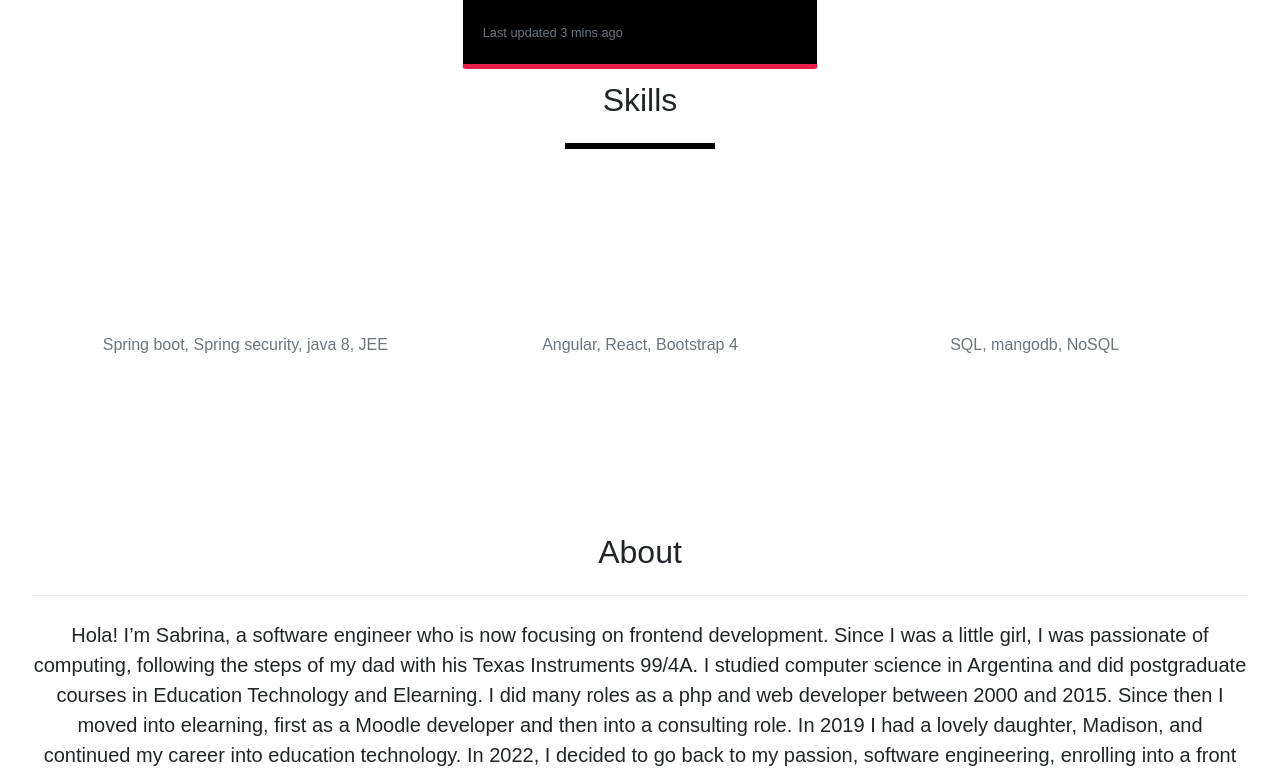
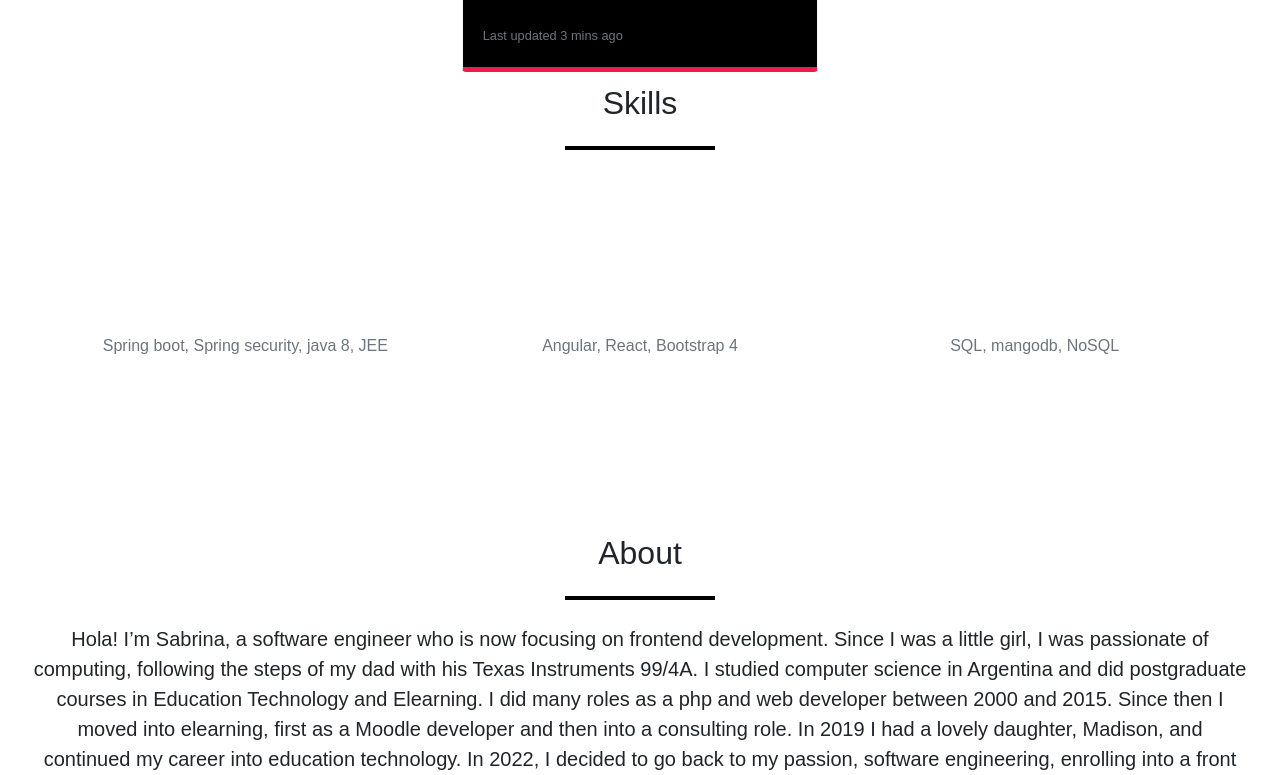
Before and after one commit to sabrina-martorelli/Bootstrap-Porfolio, a plain HTML site: page index.html in a window 1280 px wide. Shown: the part 1554-2329 px from the top of the page. Drawn offline with nearby package versions, Linux system fonts and the light colour scheme.

Commit message:
Adds underline class to all sections

```diff
--- a/assets/css/styles.css
+++ b/assets/css/styles.css
@@ -32,7 +32,7 @@
 
 .underline{
 	width: 150px;
-	border: 3px solid rgb(0, 0, 0);
+	border: 2px solid rgb(0, 0, 0);
 	margin: auto;
 }
 
--- a/index.html
+++ b/index.html
@@ -65,7 +65,7 @@
 <!-- Work section-->
 
 <h2 class="text-center">Work</h2>
-<hr class="my-4">
+<div class="underline my-4"></div>
 <!--
 
 
@@ -254,7 +254,7 @@
 <div class="jumbotron bg-white">
     <h2 class="text-center">About</h2>
 
-    <hr class="my-4">
+    <div class="underline my-4"></div>
     <p class="lead text-center">
         Hola! I’m Sabrina, a software engineer who is now focusing on frontend development. Since I was a little girl, I was passionate of computing, following the steps of my dad with his Texas Instruments 99/4A. I studied computer science in Argentina and did postgraduate courses in Education Technology and Elearning. I did many roles as a php and web developer between 2000 and 2015. Since then I moved into elearning, first as a Moodle developer and then into a consulting role. In 2019 I had a lovely daughter, Madison, and continued my career into education technology. In 2022, I decided to go back to my passion, software engineering, enrolling into a front end development bootcamp. In this site you will find my work during the course and also previous but related work.
     </p>
```
